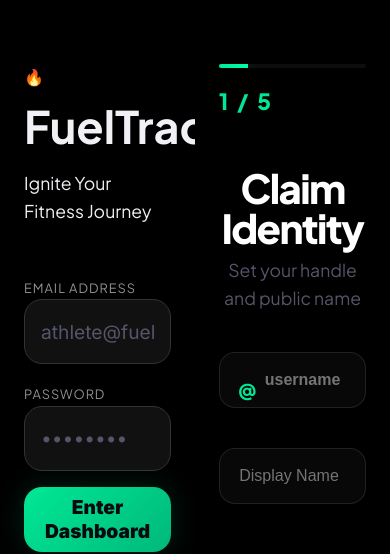
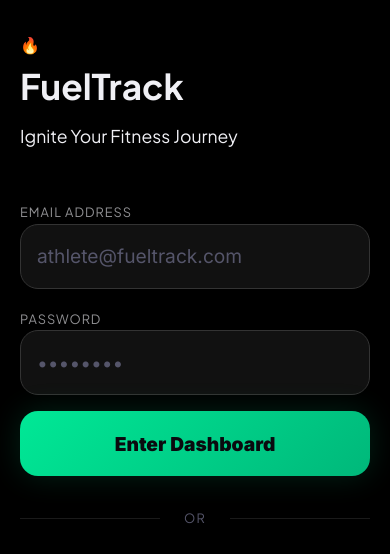
Before and after one commit to sahil1798/fueltrack, a plain HTML site: page index.html in a window 390 px wide. Shown: the top 554 px of the page. Drawn offline with nearby package versions, Linux system fonts and the light colour scheme; no server answers.

Commit message:
Fix: Final Mobile Masterpiece - Resolve side-by-side card clutter on mobile

```diff
--- a/style.css
+++ b/style.css
@@ -2874,24 +2874,33 @@ body {
     background: #000 !important;
     padding: 0 !important;
     align-items: flex-start !important;
+    flex-direction: column !important; /* Force Single Column */
+    overflow-x: hidden !important;
   }
 
   .auth-card {
     height: 100vh !important;
     width: 100vw !important;
+    min-width: 100vw !important;
     max-width: 100vw !important;
     border-radius: 0 !important;
     border: none !important;
-    padding: 4rem 1.5rem !important;
-    display: flex;
+    padding: 2rem 1.25rem !important;
+    display: none; /* Hide all by default */
     flex-direction: column;
     justify-content: flex-start !important;
     background: #000 !important;
     overflow-y: auto;
+    flex: none !important;
+  }
+
+  /* Only show the ACTIVE stage */
+  .auth-card.active {
+    display: flex !important;
   }
 
   .auth-brand h1 {
-    font-size: 2.8rem !important;
+    font-size: 2.2rem !important;
     margin-bottom: 0.5rem !important;
   }
 
```
